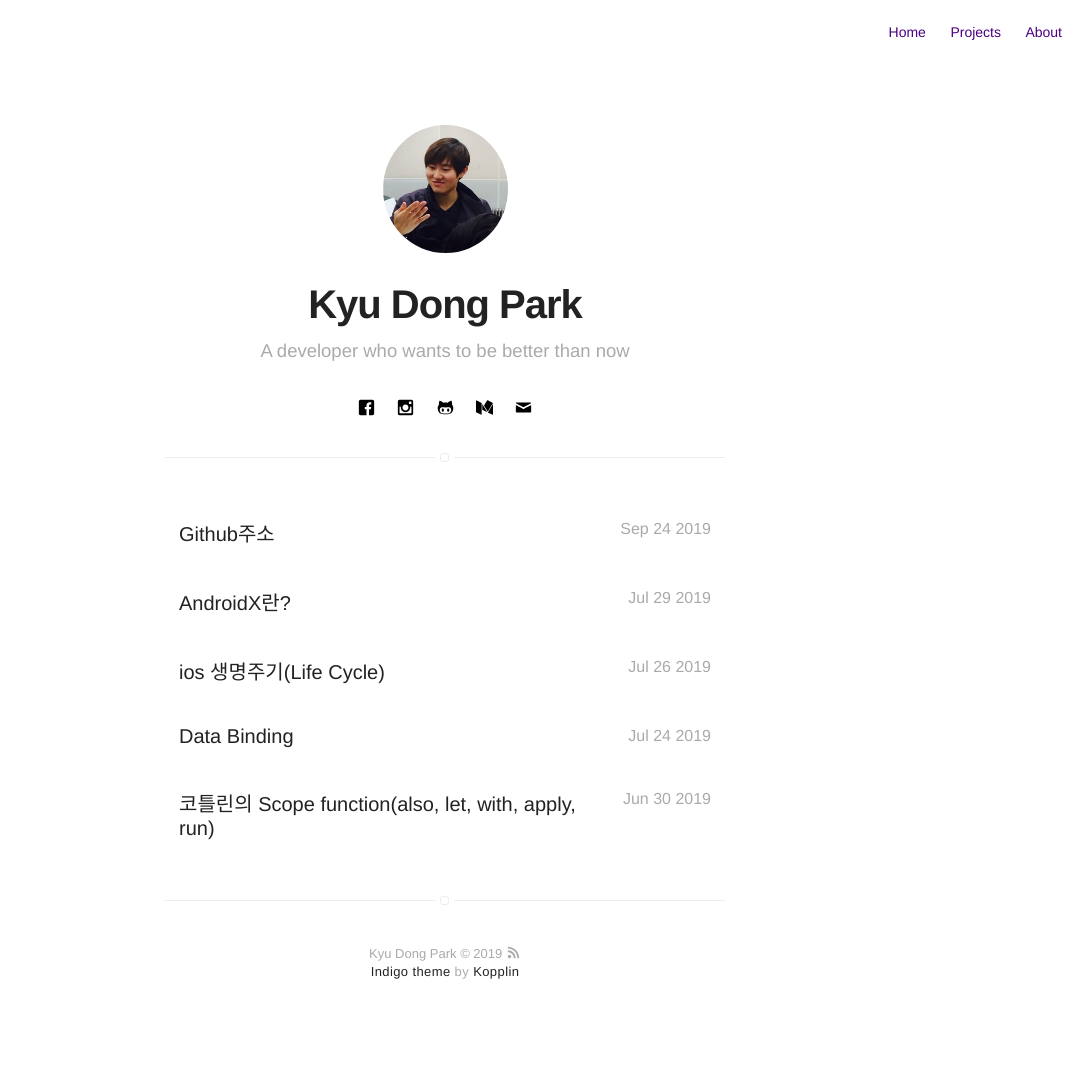
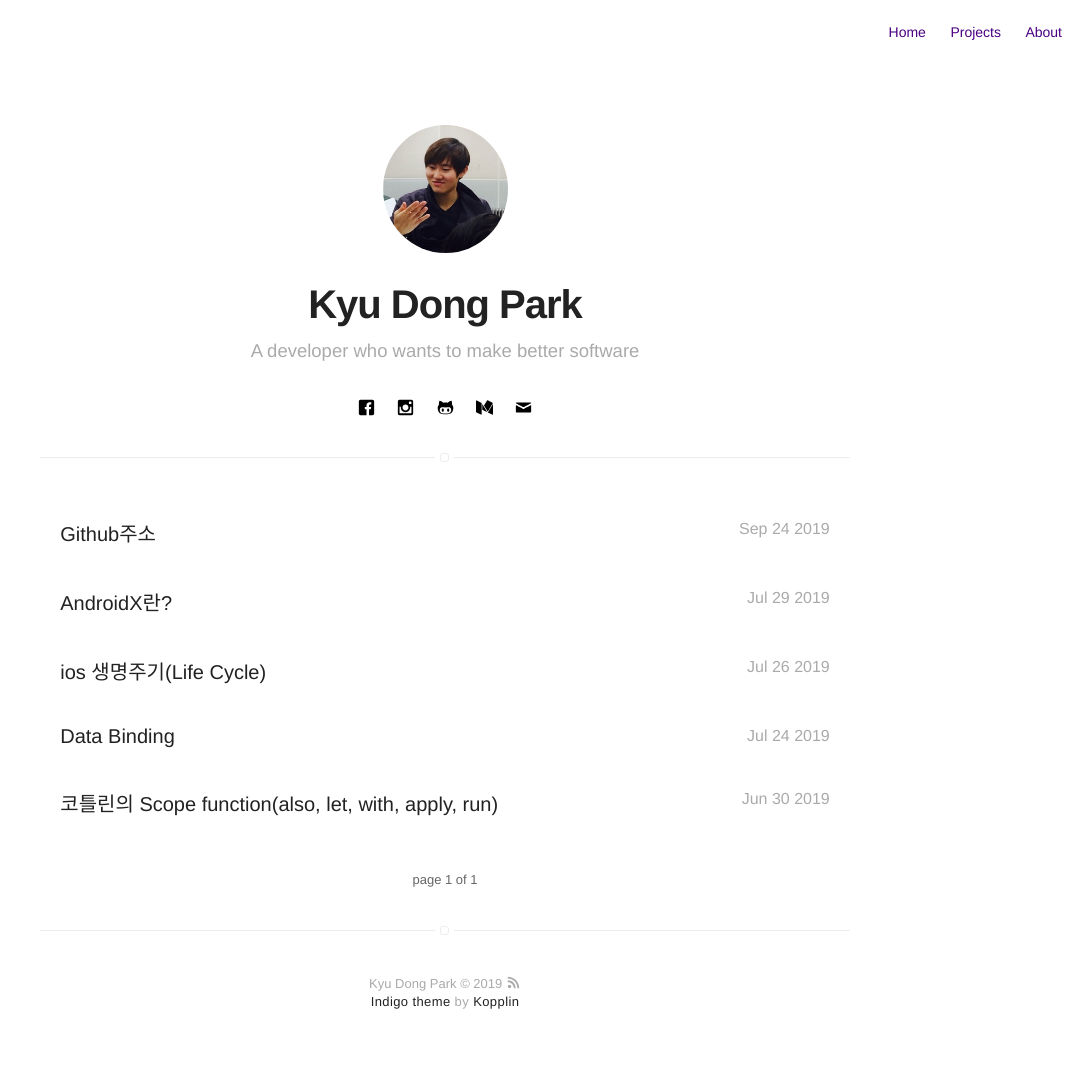
Before and after one commit to Kyudong3/Kyudong3.github.io, a Jekyll site: the page built from blog/index.html, in a window 1280 px wide. Shown: the whole page, without its empty margins (195-1280 px from the left). Built offline with Jekyll 4.4.1, drawn with Linux system fonts in a browser that asks for light colours; the list of posts is cut into pages by our own code; before the commit the page ends 1043 px from its top, so only the background shows below that.

Commit message:
update width & bio
change width & bio

```diff
--- a/_config.yml
+++ b/_config.yml
@@ -1,6 +1,6 @@
 # main text of home
 name: Kyu Dong Park
-bio: A developer who wants to be better than now
+bio: A developer who wants to make better software
 
 # twitter summary info
 description: A blog about technology
@@ -60,11 +60,11 @@ authors:
 # do you want a larger site? change the option below
 # options: [normal, large] | default: normal
 # normal = 560px / large = 810px
-width: normal
+width: large
 
 # if you don't need pagination, comment the *paginate* configs below
-# paginate: 5
-# paginate_path: "blog/:num/"
+paginate: 6
+paginate_path: "blog/:num/"
 
 # if you don't need projects, comment the *projects* configs below
 projects: true
```
